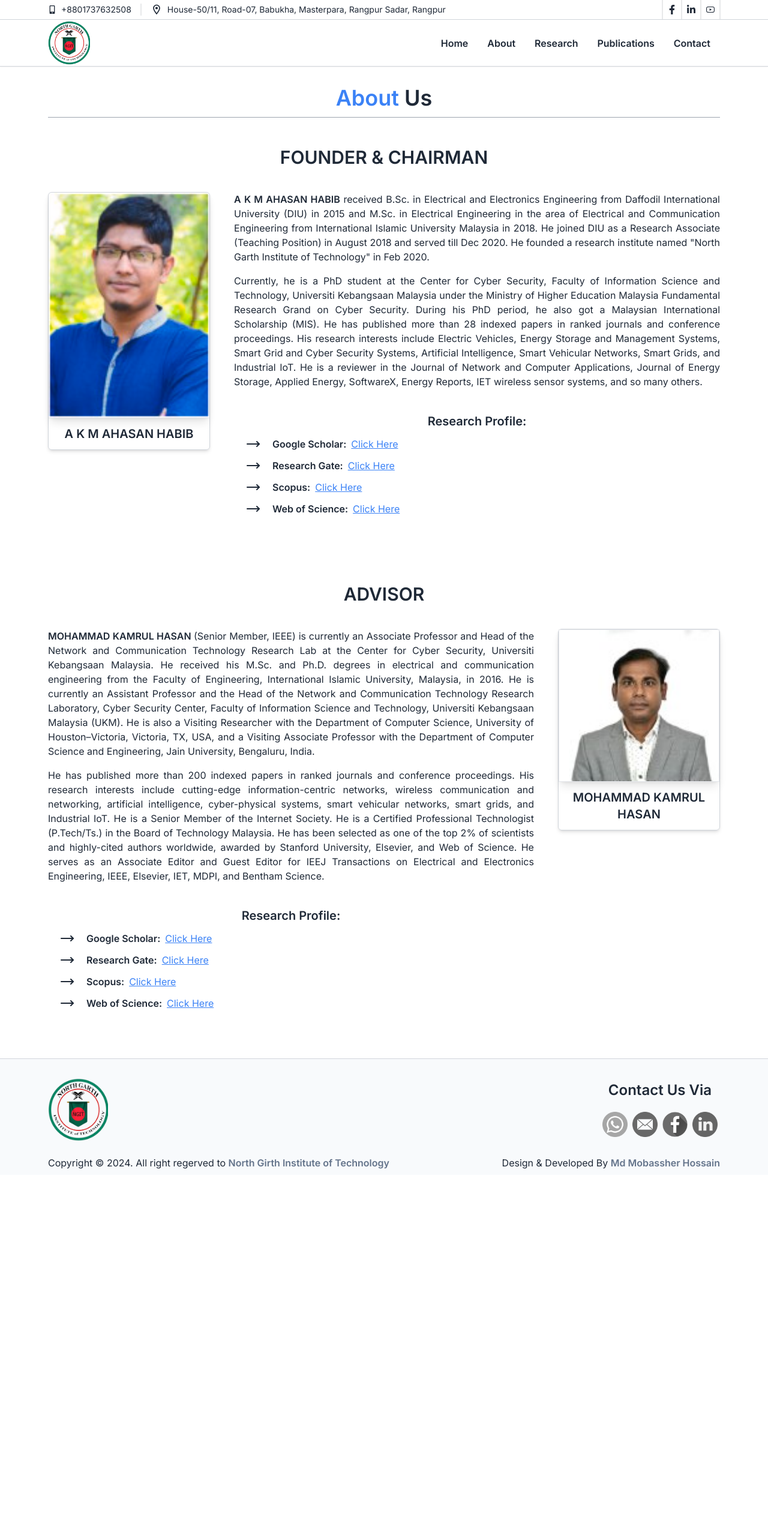
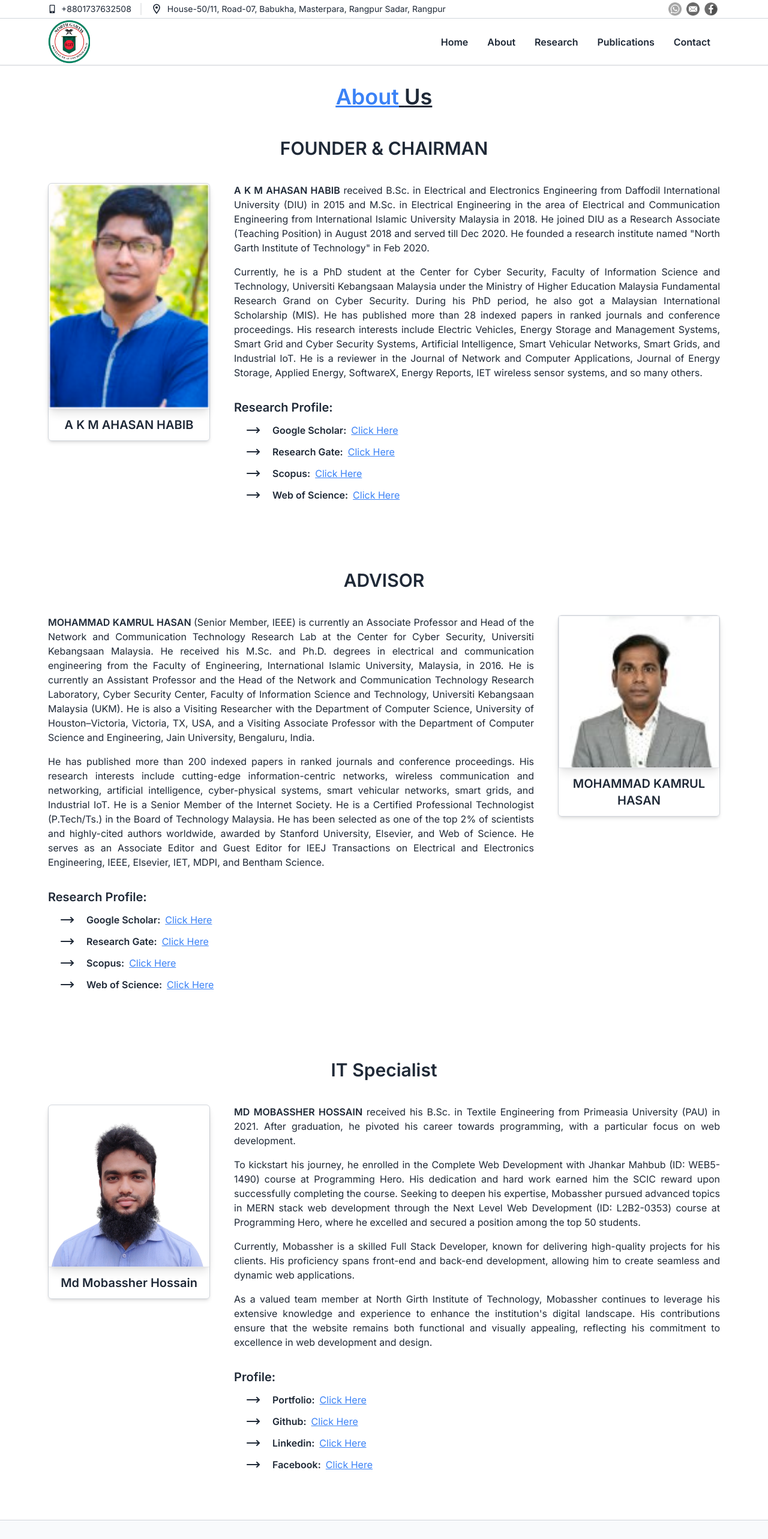
Before and after one commit to Md-Mobassher/ngit-research-foundation, a Next.js app: page /about in a window 1280 px wide. Shown: the top 2565 px of the page at 60% size. Before the commit the page ends 1978 px from the top, so only its background shows below. Built offline with nearby package versions, Linux system fonts and the light colour scheme.

Commit message:
it specialist section added

```diff
--- a/src/app/about/components/Advisor.tsx
+++ b/src/app/about/components/Advisor.tsx
@@ -51,8 +51,8 @@ const Advisor = () => {
             Transactions on Electrical and Electronics Engineering, IEEE,
             Elsevier, IET, MDPI, and Bentham Science.
           </p>
-          <div className="lg:mt-10 md:mt-8 mt-7">
-            <h2 className="text-xl text-center font-semibold">
+          <div className="lg:mt-8 md:mt-7 mt-6">
+            <h2 className="text-xl font-semibold md:text-start text-center">
               Research Profile:
             </h2>
 
--- a/src/app/about/components/FounderChairman.tsx
+++ b/src/app/about/components/FounderChairman.tsx
@@ -46,8 +46,8 @@ const FounderChairman = () => {
             Applied Energy, SoftwareX, Energy Reports, IET wireless sensor
             systems, and so many others.
           </p>
-          <div className="lg:mt-10 md:mt-8 mt-7">
-            <h2 className="text-xl text-center font-semibold">
+          <div className="lg:mt-8 md:mt-7 mt-6">
+            <h2 className="text-xl font-semibold md:text-start text-center">
               Research Profile:
             </h2>
 
--- a/src/app/about/components/Governance.tsx
+++ b/src/app/about/components/Governance.tsx
@@ -1,5 +1,6 @@
 import Advisor from "./Advisor";
 import FounderChairman from "./FounderChairman";
+import ItSpecialist from "./ItSpecialist";
 
 const Governance = () => {
   return (
@@ -14,6 +15,11 @@ const Governance = () => {
       <div className="lg:mt-28 md:mt-20 mt-16">
         <h2 className="text-3xl font-semibold text-center">ADVISOR</h2>
         <Advisor />
+      </div>
+
+      <div className="lg:mt-28 md:mt-20 mt-16">
+        <h2 className="text-3xl font-semibold text-center">IT Specialist</h2>
+        <ItSpecialist />
       </div>
       {/*  <div className="mt-10 ">
         <h5 className="text-xl font-semibold  text-center mb-4">
--- /dev/null
+++ b/src/app/about/components/ItSpecialist.tsx
@@ -0,0 +1,84 @@
+import assets from "@/assets";
+import ResearchItem from "@/components/ui/ResearchItem";
+import Image from "next/image";
+
+const ItSpecialist = () => {
+  return (
+    <div className="mt-10">
+      <div className=" flex lg:flex-row md:flex-row flex-col items-start gap-10">
+        <div className="lg:w-[25%] md:w-[30%] max-w-[350px] flex flex-col mx-auto items-center border rounded-md border-gray-300 shadow-md">
+          <Image
+            src={assets.governance.itSpecialist}
+            alt="Md. Mobassher Hossain"
+            width={350}
+            height={400}
+            className="object-cover shadow-lg mx-auto rounded-t-lg border-b"
+          />
+          <div className="p-3">
+            <h2 className="text-xl font-semibold text-center">
+              Md Mobassher Hossain
+            </h2>
+          </div>
+        </div>
+        <div className="lg:w-[75%] md:w-[70%] w-full">
+          <p className="text-justify">
+            <span className="font-semibold uppercase">
+              Md Mobassher Hossain
+            </span>{" "}
+            received his B.Sc. in Textile Engineering from Primeasia University
+            (PAU) in 2021. After graduation, he pivoted his career towards
+            programming, with a particular focus on web development.
+          </p>
+          <p className="text-justify mt-4">
+            To kickstart his journey, he enrolled in the Complete Web
+            Development with Jhankar Mahbub (ID: WEB5-1490) course at
+            Programming Hero. His dedication and hard work earned him the SCIC
+            reward upon successfully completing the course. Seeking to deepen
+            his expertise, Mobassher pursued advanced topics in MERN stack web
+            development through the Next Level Web Development (ID: L2B2-0353)
+            course at Programming Hero, where he excelled and secured a position
+            among the top 50 students.
+          </p>
+          <p className="text-justify mt-4">
+            Currently, Mobassher is a skilled Full Stack Developer, known for
+            delivering high-quality projects for his clients. His proficiency
+            spans front-end and back-end development, allowing him to create
+            seamless and dynamic web applications.
+          </p>
+          <p className="text-justify mt-4">
+            As a valued team member at North Girth Institute of Technology,
+            Mobassher continues to leverage his extensive knowledge and
+            experience to enhance the institution&apos;s digital landscape. His
+            contributions ensure that the website remains both functional and
+            visually appealing, reflecting his commitment to excellence in web
+            development and design.
+          </p>
+          <div className="lg:mt-8 md:mt-7 mt-6">
+            <h2 className="text-xl font-semibold md:text-start text-center">
+              Profile:
+            </h2>
+
+            <ResearchItem
+              title="Portfolio"
+              link="https://dev-mobassher.web.app"
+            />
+            <ResearchItem
+              title="Github"
+              link="https://github.com/Md-Mobassher"
+            />
+            <ResearchItem
+              title="Linkedin"
+              link="https://www.linkedin.com/in/md-mobassher"
+            />
+            <ResearchItem
+              title="Facebook"
+              link="https://www.facebook.com/mdmobassherf"
+            />
+          </div>
+        </div>
+      </div>
+    </div>
+  );
+};
+
+export default ItSpecialist;
--- a/src/app/contact/components/ContactInfo.tsx
+++ b/src/app/contact/components/ContactInfo.tsx
@@ -12,7 +12,7 @@ const ContactInfo = () => {
             <strong> Phone: </strong>
             <span className="text-blue-500 ml-2 ">+8801737632508</span>
           </h5>
-          <h5 className="mt-3 text-xl font-semibold">
+          <h5 className="lg:mt-3 md:mt-2 mt-1 text-xl font-semibold">
             <strong> Whatsapp: </strong>
             <span className="text-blue-500 ml-2 ">+60142655175</span>
           </h5>
@@ -21,12 +21,12 @@ const ContactInfo = () => {
 
       <div className="border border-gray-300 rounded-lg  flex justify-start pl-7 items-center lg:gap-8 md:gap-7 gap-5 p-5  bg-gray-100 ">
         <div className="bg-blue-500 lg:p-8 md:p-6 p-5 text-white rounded-full flex justify-center items-center border border-white">
-          <MailOpen className="lg:size-12 md:size-10 size-10" />
+          <MailOpen className="lg:size-12 md:size-10 size-8" />
         </div>
         <div>
           <h5 className=" text-xl font-semibold">
             <strong> Email: </strong>
-            <span className="text-blue-500 ml-2 "></span>
+            <span className="text-blue-500 ml-2 ">ngit.info@gmail.com</span>
           </h5>
         </div>
       </div>
--- a/src/assets/index.ts
+++ b/src/assets/index.ts
@@ -26,6 +26,7 @@ const assets = {
   governance: {
     founder: require("@/assets/governance/founder.png"),
     advisor: require("@/assets/governance/advisor.png"),
+    itSpecialist: require("@/assets/governance/mobassher.png"),
   },
   image: {
     contact: require("@/assets/image/contact.png"),
--- a/src/components/shared/Footer/SocialData.ts
+++ b/src/components/shared/Footer/SocialData.ts
@@ -9,16 +9,11 @@ export const socialData = [
   {
     title: "email",
     image: assets.icons.email,
-    link: "mailto:@gmail.com",
+    link: "mailto:ngit.info@gmail.com",
   },
   {
     title: "facebook",
     image: assets.icons.facebook,
-    link: "mailto:@gmail.com",
-  },
-  {
-    title: "linkedin",
-    image: assets.icons.linkedIn,
-    link: "/",
+    link: "https://www.facebook.com/people/North-Garth-Institute-of-Technology/100064043196835/?mibextid=ZbWKwL",
   },
 ];
--- a/src/components/shared/Navbar/Navbar.tsx
+++ b/src/components/shared/Navbar/Navbar.tsx
@@ -6,6 +6,7 @@ import Image from "next/image";
 import assets from "@/assets";
 import MobileMenu from "./MobileMenu";
 import { navItemsData } from "./navItemData";
+import { socialData } from "../Footer/SocialData";
 
 const Navbar = () => {
   return (
@@ -28,7 +29,7 @@ const Navbar = () => {
             </div>
           </div>
 
-          <div className="flex ">
+          {/* <div className="flex ">
             <div className="divider divider-horizontal  m-0 p-0 w-0"></div>
             <Link href="/">
               <div className="w-8 h-8 flex justify-center items-center hover:bg-primary hover:text-white">
@@ -53,6 +54,24 @@ const Navbar = () => {
             </Link>
 
             <div className="divider m-0 p-0 w-0 divider-horizontal border-gray-300"></div>
+          </div> */}
+          <div className="flex">
+            {socialData.map((item) => (
+              <a
+                href={item.link}
+                key={item.title}
+                target={item.link.startsWith("http") ? "_blank" : ""}
+                rel={item.link.startsWith("http") ? "noopener noreferrer" : ""}
+              >
+                <Image
+                  src={item.image}
+                  alt={item.title}
+                  className="object-cover filter grayscale transition duration-500 ease-in-out p-1 hover:grayscale-0"
+                  width={30}
+                  height={30}
+                />
+              </a>
+            ))}
           </div>
         </div>
       </div>
--- a/src/components/ui/PageTitle.tsx
+++ b/src/components/ui/PageTitle.tsx
@@ -6,10 +6,10 @@ type TPageTitleProps = {
 const PageTitle = ({ ctitle, title }: TPageTitleProps) => {
   return (
     <div className="lg:mt-8 md:mt-7 mt-6">
-      <h2 className="text-4xl mb-3 font-semibold text-center ">
-        <span className="text-blue-500">{ctitle}</span> {title}
+      <h2 className="text-4xl mb-3 font-semibold text-center underline">
+        <span className="text-blue-500  underline">{ctitle}</span> {title}
       </h2>
-      <hr className="border-gray-400 " />
+      {/* <hr className="border-gray-400 " /> */}
     </div>
   );
 };
```
Also changed, not shown: src/assets/governance/mobassher.png (added).
